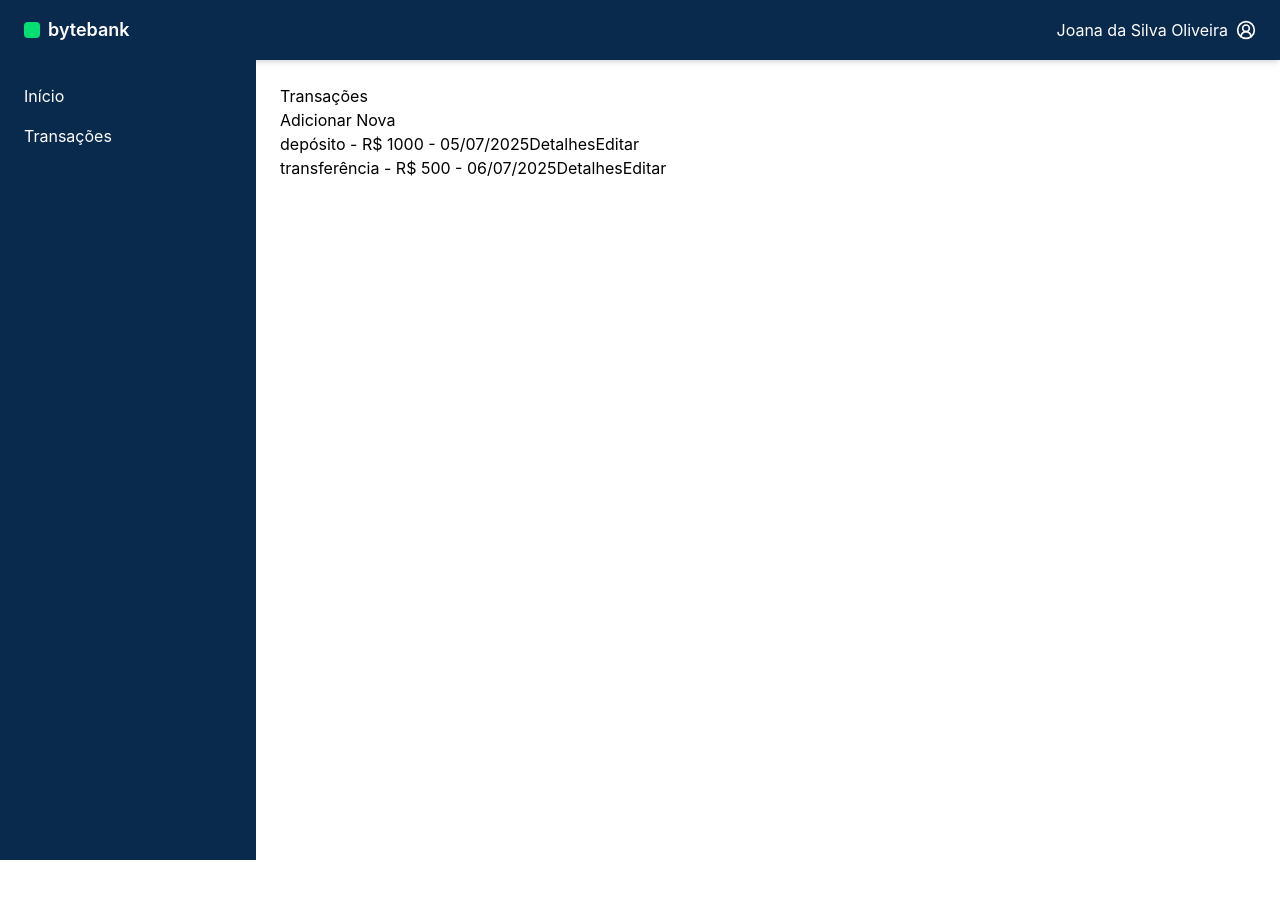
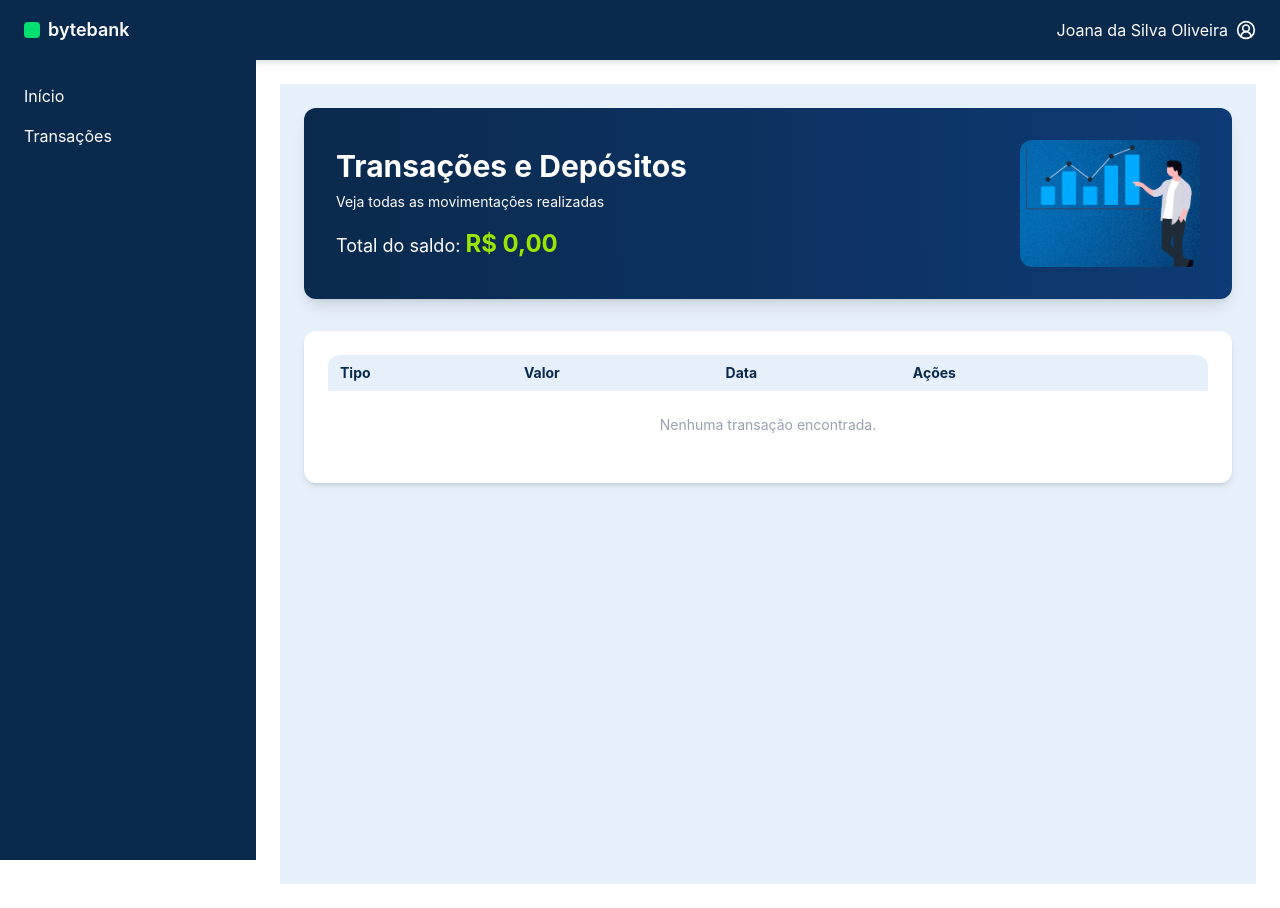
Before and after one commit to camp0sfer/techchallenge, a Next.js app: page /transactions in a window 1280 px wide. Before the commit the page ends 860 px from the top, so only its background shows below. Built offline with nearby package versions, Linux system fonts and the light colour scheme.

Commit message:
feat: mudanças na pagina de transação e mudanças do armazenamento para localstorage

```diff
--- a/src/app/services/jsonService.ts
+++ b/src/app/services/jsonService.ts
@@ -1,24 +1,37 @@
 import { Transaction, TransactionType } from "../models/transaction";
 
-let transactions: Transaction[] = [
-  new Transaction(1, 'depósito', 1000, '05/07/2025'),
-  new Transaction(2, 'transferência', 500, '06/07/2025'),
-];
+const STORAGE_KEY = "transactions";
+
+function loadTransactions(): Transaction[] {
+  const data = localStorage.getItem(STORAGE_KEY);
+  if (!data) return [];
+  return JSON.parse(data);
+}
+
+function saveTransactions(transactions: Transaction[]) {
+  localStorage.setItem(STORAGE_KEY, JSON.stringify(transactions));
+}
 
 export const JsonService = {
-  list: async () => transactions,
-  get: async (id: number) => transactions.find(t => t.id === id),
+  list: async () => loadTransactions(),
+  get: async (id: number) => loadTransactions().find(t => t.id === id),
   add: async (t: Omit<Transaction, 'id'>) => {
+    const transactions = loadTransactions();
     const newTransaction = new Transaction(Date.now(), t.type, t.amount, t.date);
     transactions.push(newTransaction);
+    saveTransactions(transactions);
     return newTransaction;
   },
   update: async (id: number, data: Partial<Transaction>) => {
+    const transactions = loadTransactions();
     const idx = transactions.findIndex(t => t.id === id);
     if (idx > -1) transactions[idx] = { ...transactions[idx], ...data };
+    saveTransactions(transactions);
     return transactions[idx];
   },
   delete: async (id: number) => {
+    let transactions = loadTransactions();
     transactions = transactions.filter(t => t.id !== id);
+    saveTransactions(transactions);
   }
 };
--- a/src/app/transactions/page.tsx
+++ b/src/app/transactions/page.tsx
@@ -1,22 +1,138 @@
+"use client";
+
 import Link from 'next/link';
+import { useEffect, useState } from 'react';
 import { JsonService } from '../services/jsonService';
+import type { Transaction } from '../models/transaction';
 
-export default async function TransactionsPage() {
-  const transactions = await JsonService.list();
+export default function TransactionsPage() {
+  const [transactions, setTransactions] = useState<Transaction[]>([]);
+  const [deleteId, setDeleteId] = useState<number | null>(null);
+
+  async function fetchTransactions() {
+    const list = await JsonService.list();
+    setTransactions(list);
+  }
+
+  useEffect(() => {
+    fetchTransactions();
+  }, []);
+
+  async function handleDelete(id: number) {
+    await JsonService.delete(id);
+    setDeleteId(null);
+    fetchTransactions();
+  }
+
+  const currencyFormatter = new Intl.NumberFormat('pt-BR', {
+    style: 'currency',
+    currency: 'BRL',
+    minimumFractionDigits: 2,
+  });
+
+  // Cálculo do saldo total
+  const balance = transactions.reduce((acc, t) => {
+    if (t.type === 'depósito') return acc + t.amount;
+    if (t.type === 'transferência') return acc - t.amount;
+    return acc;
+  }, 0);
+
   return (
-    <div>
-      <h1>Transações</h1>
-      <Link href="/transactions/new">Adicionar Nova</Link>
-      <ul>
-        {transactions.map(t => (
-          <li key={t.id}>
-            {t.type} - R$ {t.amount} - {t.date}
-            <Link href={`/transactions/${t.id}`}>Detalhes</Link>
-            <Link href={`/transactions/edit/${t.id}`}>Editar</Link>
-            {/* <Link href={`/transactions/delete`}>Deletar</Link> (sugestão) abrir um modal de confirmação ?? */}
-          </li>
-        ))}
-      </ul>
-    </div>
+    <main className="min-h-screen bg-[#E6F0FA] p-6">
+      {/* Card superior com saldo */}
+      <section className="bg-gradient-to-r from-[#0A2A4D] to-[#0E3A75] text-white rounded-xl p-8 mb-8 flex justify-between items-center shadow-lg">
+        <div>
+          <h1 className="text-3xl font-bold mb-2">Transações e Depósitos</h1>
+          <p className="text-sm mb-2">Veja todas as movimentações realizadas</p>
+          <p className="mt-4 text-lg">
+            Total do saldo:{" "}
+            <span className="text-lime-400 font-bold text-2xl">
+              {currencyFormatter.format(balance)}
+            </span>
+          </p>
+        </div>
+        {/* Imagem decorativa opcional */}
+        <div className="hidden md:block">
+          <img
+            src="/images/imagem-bytebank.png"
+            alt="Gráfico de finanças"
+            width={180}
+            height={120}
+            style={{ borderRadius: 12 }}
+          />
+        </div>
+      </section>
+
+      {/* Tabela de transações */}
+      <section className="bg-white rounded-xl shadow-md p-6">
+        <table className="w-full text-sm text-left">
+          <thead>
+            <tr className="bg-[#E6F0FA] text-[#0A2A4D]">
+              <th className="py-2 px-3 rounded-tl-xl">Tipo</th>
+              <th className="py-2 px-3">Valor</th>
+              <th className="py-2 px-3">Data</th>
+              <th className="py-2 px-3">Ações</th>
+              <th className="py-2 px-3 rounded-tr-xl"></th>
+            </tr>
+          </thead>
+          <tbody>
+            {transactions.length === 0 && (
+              <tr>
+                <td colSpan={5} className="py-6 text-center text-gray-400">
+                  Nenhuma transação encontrada.
+                </td>
+              </tr>
+            )}
+            {transactions.map(t => (
+              <tr key={t.id} className="border-b last:border-b-0 hover:bg-[#F5FAFF] transition">
+                <td className="py-2 px-3 font-semibold">{t.type}</td>
+                <td className="py-2 px-3 text-lime-600 font-bold">{currencyFormatter.format(t.amount)}</td>
+                <td className="py-2 px-3">{t.date}</td>
+                <td className="py-2 px-3">
+                  <Link
+                    href={`/transactions/edit/${t.id}`}
+                    className="text-yellow-600 hover:underline mr-2"
+                  >
+                    Editar
+                  </Link>
+                  <button
+                    className="text-red-600 hover:underline bg-none border-none cursor-pointer"
+                    onClick={() => setDeleteId(t.id)}
+                  >
+                    Deletar
+                  </button>
+                </td>
+              </tr>
+            ))}
+
+          </tbody>
+
+        </table>
+      </section>
+      {/* Modal de confirmação de exclusão */}
+      {deleteId !== null && (
+        <div className="fixed inset-0 flex items-center justify-center bg-opacity-40 z-50">
+          <div className="bg-white p-6 rounded-xl shadow-lg max-w-sm w-full text-center">
+            <h3 className="text-lg font-semibold mb-4 text-[#0A2A4D]">Confirmar exclusão</h3>
+            <p className="mb-6">Tem certeza que deseja excluir esta transação?</p>
+            <div className="flex justify-center gap-4">
+              <button
+                className="px-4 py-2 rounded bg-gray-300 hover:bg-gray-400 text-[#0A2A4D]"
+                onClick={() => setDeleteId(null)}
+              >
+                Cancelar
+              </button>
+              <button
+                className="px-4 py-2 rounded bg-red-600 text-white hover:bg-red-700"
+                onClick={() => handleDelete(deleteId)}
+              >
+                Confirmar
+              </button>
+            </div>
+          </div>
+        </div>
+      )}
+    </main>
+
   );
 }
--- a/src/components/NewTransactionForm.tsx
+++ b/src/components/NewTransactionForm.tsx
@@ -14,19 +14,30 @@ function getTodayISO() {
 
 export default function NewTransactionForm({ onAdd }: NewTransactionFormProps) {
   const [type, setType] = useState<TransactionType>("depósito");
-  const [amount, setAmount] = useState(0);
+  const [amount, setAmount] = useState<string>("");
   const [loading, setLoading] = useState(false);
   const [showModal, setShowModal] = useState(false);
 
+  function formatToBRL(value: string) {
+    const num = Number(value.replace(/\D/g, "")) / 100;
+    if (isNaN(num)) return "";
+    return num.toLocaleString("pt-BR", { style: "currency", currency: "BRL" });
+  }
+
+  function handleAmountChange(e: React.ChangeEvent<HTMLInputElement>) {
+    const raw = e.target.value.replace(/\D/g, "");
+    setAmount(raw);
+  }
   function resetForm() {
     setType("depósito");
-    setAmount(0);
+    setAmount("");
   }
 
   async function confirmTransaction() {
     setLoading(true);
     setShowModal(false);
-    await onAdd({ type, amount, date: getTodayISO() });
+    const valorNumerico = Number(amount) / 100;
+    await onAdd({ type, amount: valorNumerico, date: getTodayISO() });
     setLoading(false);
     resetForm();
   }
@@ -34,7 +45,7 @@ export default function NewTransactionForm({ onAdd }: NewTransactionFormProps) {
 
   function handleSubmit(e: React.FormEvent<HTMLFormElement>) {
     e.preventDefault();
-    if (amount <= 0) return;
+    if (!amount || Number(amount) <= 0) return;
     setShowModal(true); // Abre modal ao invés de enviar direto
   }
 
@@ -47,13 +58,13 @@ export default function NewTransactionForm({ onAdd }: NewTransactionFormProps) {
         <div className="mb-4">
           <label className="block mb-1 text-sm text-gray-700">Valor</label>
           <input
-            type="number"
-            value={amount}
-            onChange={(e) => setAmount(Number(e.target.value))}
+            type="text"
+            value={amount ? formatToBRL(amount) : ""}
+            onChange={handleAmountChange}
             className="w-full border border-gray-300 rounded px-3 py-2 text-sm"
-            min="0"
-            step="0.01"
+            inputMode="numeric"
             required
+            placeholder="Digite aqui o valor da transação"
           />
         </div>
 
```
